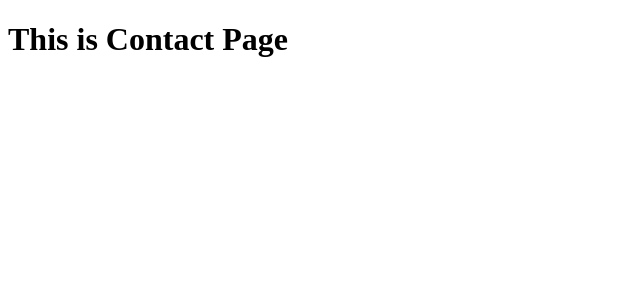
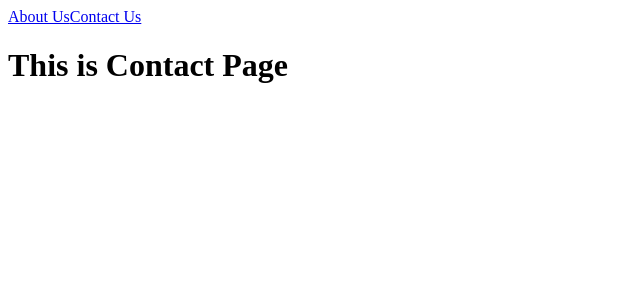
Before and after one commit to amitdekivadiya15/test, a React (Create React App) app: page /contact in a window 1280 px wide. Shown: the top 300 px of the page, without its empty margins (0-640 px from the left). Built offline with nearby package versions, Linux system fonts and the light colour scheme.

Commit message:
createnavbar

```diff
--- a/src/App.js
+++ b/src/App.js
@@ -2,11 +2,13 @@ import React from "react";
 import About from "./Components/About";
 import Contact from "./Components/Contact";
 import Error from "./Components/Error";
+import Navbar from "./Components/Navbar";
 import { Route, Switch } from "react-router-dom";
 
 const App = () => {
   return (
     <>
+      <Navbar />
       <Switch>
         <Route exact path="/" component={About} />
         <Route path="/contact" component={Contact} />
--- /dev/null
+++ b/src/Components/Navbar.js
@@ -0,0 +1,17 @@
+import React from "react";
+import { NavLink } from "react-router-dom";
+
+const Navbar = () => {
+  return (
+    <>
+      <NavLink exact activeClassName="active_class" to="/">
+        About Us
+      </NavLink>
+      <NavLink exact activeClassName="active_class" to="/contact">
+        Contact Us
+      </NavLink>
+    </>
+  );
+};
+
+export default Navbar;
```
